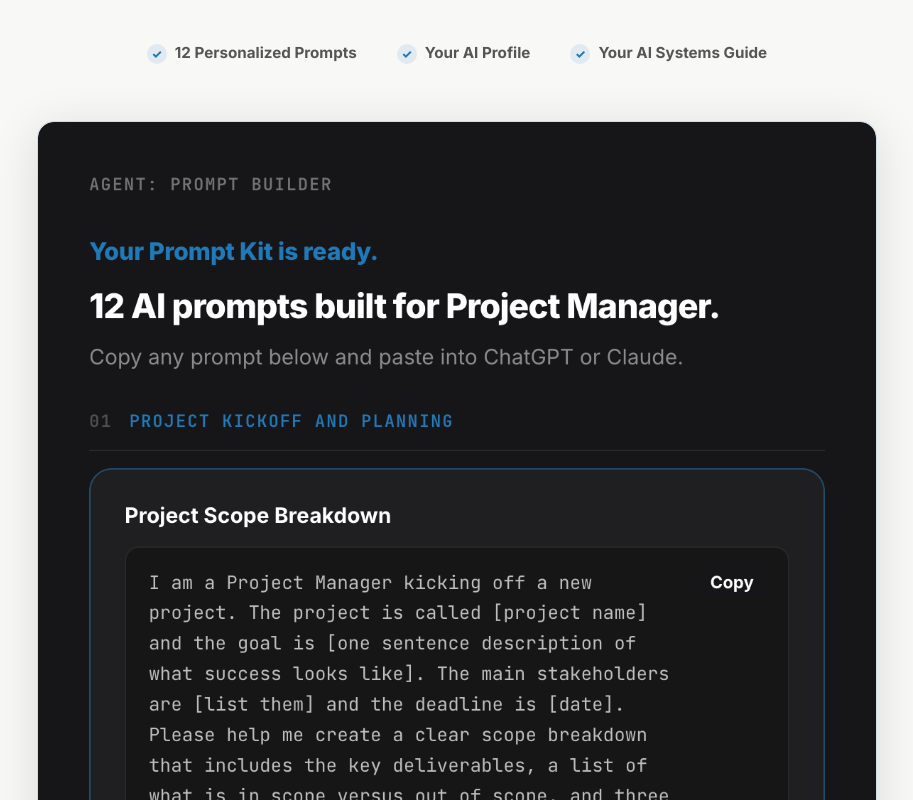
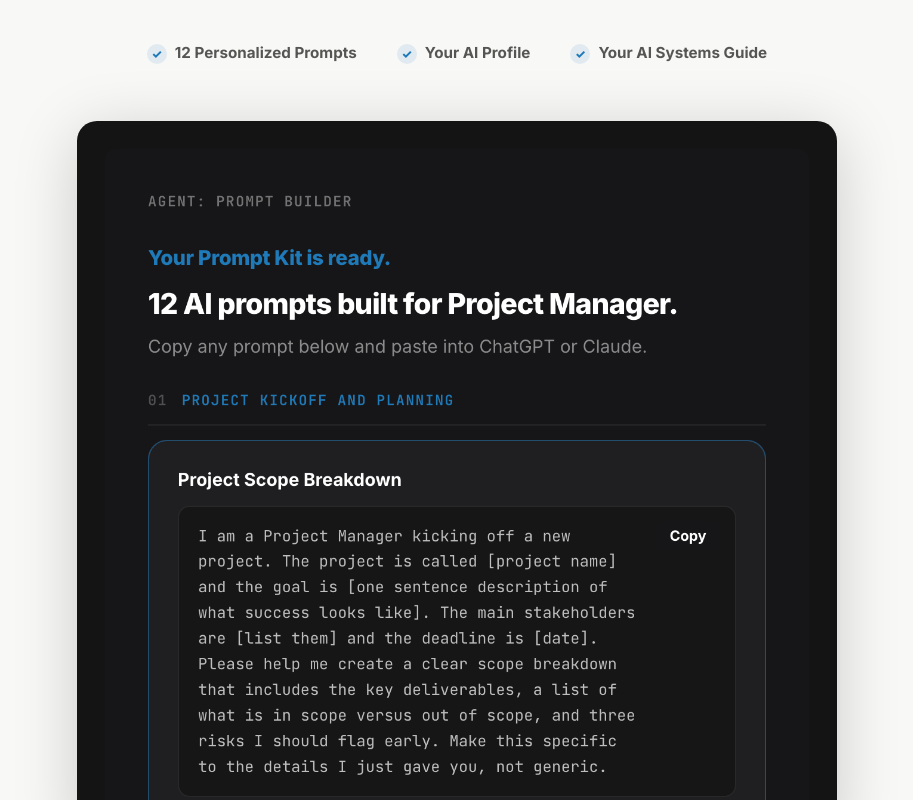
Before and after one commit to coolcalvin457-tech/agent-timesaver-nextjs, a Next.js app: page / in a window 1280 px wide. Shown: the part 1600-2400 px from the top of the page, without its empty margins (183-1096 px from the left). Built offline with nearby package versions, Linux system fonts and the light colour scheme.

Commit message:
Frame Prompt Builder screenshot in dark container with padding

```diff
--- a/app/globals.css
+++ b/app/globals.css
@@ -2524,18 +2524,24 @@ input, textarea {
 
 .prompt-builder-screenshot-wrap {
   display: block;
-  max-width: 840px;
+  max-width: 760px;
   margin: 0 auto;
-  border-radius: 16px;
-  overflow: hidden;
-  border: 1px solid rgba(30, 122, 184, 0.2);
-  box-shadow: 0 8px 48px rgba(0, 0, 0, 0.12);
+  border-radius: 20px;
+  background: #141414;
+  padding: 28px;
+  box-shadow: 0 12px 64px rgba(0, 0, 0, 0.18);
   text-decoration: none;
   transition: box-shadow 0.2s ease, transform 0.2s ease;
 }
 
+.prompt-builder-screenshot-wrap img {
+  border-radius: 10px;
+  display: block;
+  width: 100%;
+}
+
 .prompt-builder-screenshot-wrap:hover {
-  box-shadow: 0 12px 56px rgba(30, 122, 184, 0.18);
+  box-shadow: 0 16px 72px rgba(30, 122, 184, 0.2);
   transform: translateY(-3px);
 }
 
--- a/app/page.tsx
+++ b/app/page.tsx
@@ -98,7 +98,7 @@ export default function Home() {
               <img
                 src="/tool-previews/prompt-builder-preview.png"
                 alt="AGENT: Prompt Builder results — 12 AI prompts built for Project Manager"
-                style={{ width: "100%", display: "block", borderRadius: "inherit" }}
+                style={{ width: "100%", display: "block" }}
               />
             </a>
 
```
